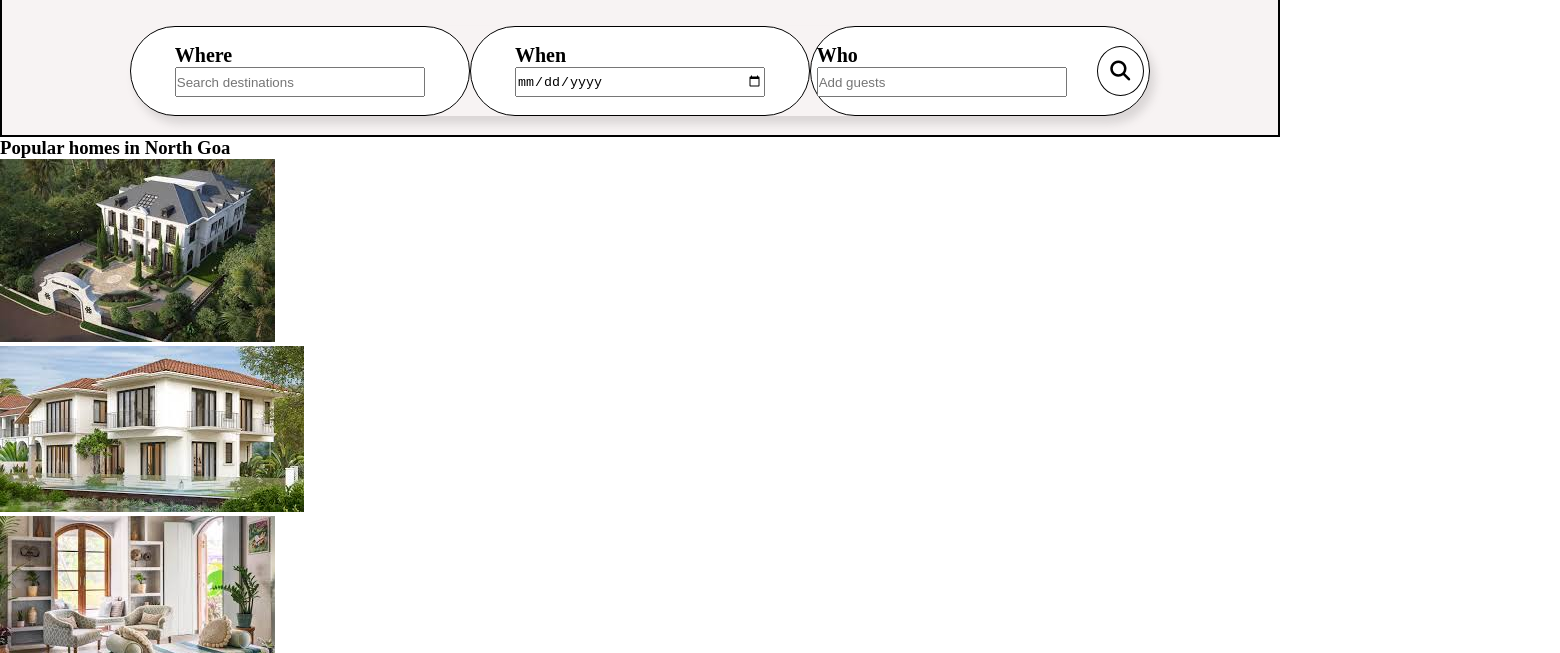
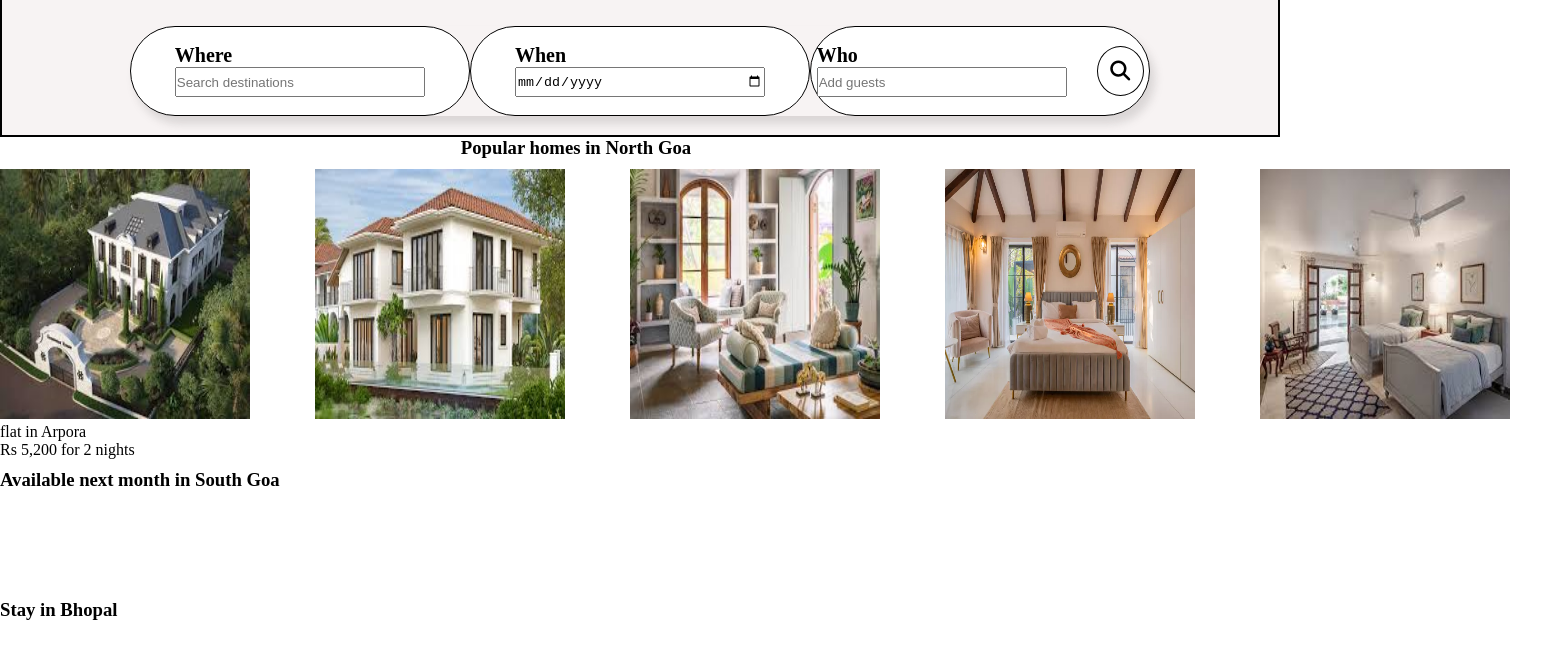
Before and after one commit to mantashasheikh/AirBnb-Major-Project, a plain HTML site: page index.html in a window 1280 px wide. Shown: the part 103-756 px from the top of the page, 1560 px wide, since content can reach past the window. Drawn offline with Linux system fonts and the light colour scheme.

Commit message:
air bnb main section

```diff
--- a/index.html
+++ b/index.html
@@ -79,17 +79,21 @@
 
     <!--main part-->
     <main>
-        <div>
+        <div id="NorthGoa">
             <h3>Popular homes in North Goa</h3>
-            <div>
-                <div><img src="northgoa1.png" alt="North Goa 1"></div>
+            <div id="northGoaimg">
+                <div >
+                    <img src="northgoa1.png" alt="North Goa 1">
+                    <div>
+                        <p>flat in Arpora</p>
+                        <p>Rs 5,200 for 2 nights</p>
+                    </div>
+                </div>
                 <div><img src="northgoa2.png" alt="North Goa 2"></div>
                 <div><img src="northgoa3.png" alt="North Goa 3"></div>
                 <div><img src="northgoa4.png" alt="North Goa 4"></div>
                 <div><img src="northgoa5.png" alt="North Goa 5"></div>
-                <div><img src="northgoa6.png" alt="North Goa 6"></div>
             </div>
-
         </div>
         <div>
             <h3>Available next month in South Goa </h3>
--- a/style.css
+++ b/style.css
@@ -3,6 +3,7 @@
     padding: 0;
     box-sizing: border-box;
 }
+/* header */
 #bigdiv{
     width: 100%;
     height: 30vh;
@@ -139,3 +140,30 @@ input{
 
 
 }
+
+
+/* main part */
+#NorthGoa{
+    width: 90%;
+    display: flex;
+    flex-direction: column;
+    justify-content: center;
+    align-items: center;
+}
+#northGoaimg{
+    width: 100%;
+    display: grid;
+    grid-template-columns: repeat(5, 1fr);
+    gap: 15px;
+    margin-top: 10px;
+}
+#northGoaimg div{
+    height: 300px;
+    width : 300px;
+
+}
+#northGoaimg div img{
+    height: 250px;
+    width : 250px;
+
+}
```
Also changed, not shown: northgoa4.png (added), northgoa5.png (added).
